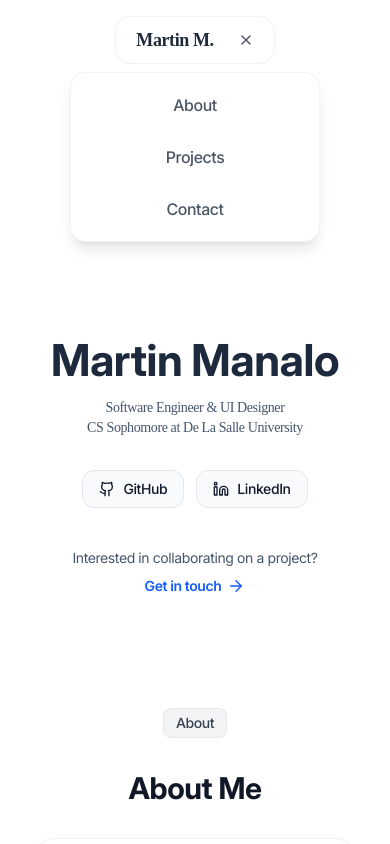
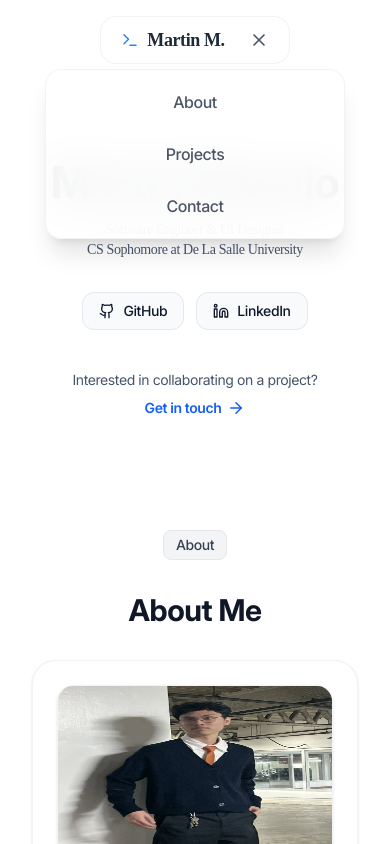
Before and after one commit to martinmnlx/portfolio, a React (Vite) app: page / in a window 390 px wide. Both pictures are taken after a click on the button 245 px from the left and 40 px from the top of the page. Shown: the top 844 px of the page. Built offline with nearby package versions, Linux system fonts and the light colour scheme; a web font is replaced by a local one.

Commit message:
responsive navbar

```diff
--- a/src/components/NavBar.jsx
+++ b/src/components/NavBar.jsx
@@ -1,5 +1,5 @@
 import { useState } from 'react';
-import { Menu, X } from 'lucide-react';
+import { Menu, X, Terminal } from 'lucide-react';
 import { motion, AnimatePresence } from 'framer-motion';
 
 function NavBar() {
@@ -12,20 +12,22 @@ function NavBar() {
   ];
 
   return (
+    // We keep this relative so the absolute dropdown knows where to anchor
     <nav className="sticky top-4 md:top-8 z-50 flex flex-col items-center w-full px-4">
-      {/* Main Container */}
+
+      {/* Main Bar */}
       <div className="
         flex items-center justify-between
         h-12 md:h-16 w-full max-w-fit md:min-w-[400px] gap-2 px-3 md:px-4
         border border-gray-200/50 rounded-2xl
-        bg-white/50 backdrop-blur-md relative
+        bg-white/50 backdrop-blur-md relative z-50
       ">
-        {/* Logo / Name */}
         <a href="#" className="flex items-center gap-2 font-mono text-gray-800 font-bold text-lg md:text-xl px-2">
+          <Terminal size={18} className="text-blue-500" />
           <span>Martin M.</span>
         </a>
 
-        {/* Desktop Menu (Hidden on mobile) */}
+        {/* Desktop Links */}
         <div className="hidden md:flex items-center gap-1">
           {navItems.map((item) => (
             <a
@@ -38,16 +40,16 @@ function NavBar() {
           ))}
         </div>
 
-        {/* Mobile Toggle (Hidden on Desktop) */}
+        {/* Toggle Button */}
         <button
           onClick={() => setIsOpen(!isOpen)}
           className="md:hidden p-2 text-gray-600 hover:text-gray-900 transition-colors"
         >
-          {isOpen ? <X size={16} /> : <Menu size={16} />}
+          {isOpen ? <X size={20} /> : <Menu size={20} />}
         </button>
       </div>
 
-      {/* Mobile Dropdown Menu */}
+      {/* Mobile Dropdown - Now Absolutely Positioned */}
       <AnimatePresence>
         {isOpen && (
           <motion.div
@@ -55,17 +57,18 @@ function NavBar() {
             animate={{ opacity: 1, y: 0 }}
             exit={{ opacity: 0, y: -10 }}
             className="
-              md:hidden mt-2 w-full max-w-[250px]
+              absolute top-[110%] left-1/2 -translate-x-1/2
+              md:hidden w-[calc(100%-2rem)] max-w-[300px]
               flex flex-col gap-1 p-2
               border border-gray-200/50 rounded-2xl
-              bg-white/80 backdrop-blur-lg shadow-lg
+              bg-white/90 backdrop-blur-xl shadow-xl z-40
             "
           >
             {navItems.map((item) => (
               <a
                 key={item.href}
                 href={item.href}
-                onClick={() => setIsOpen(false)} // Close menu when link is clicked
+                onClick={() => setIsOpen(false)}
                 className="
                   font-body font-medium text-gray-600
                   px-4 py-3 rounded-xl text-center
```
